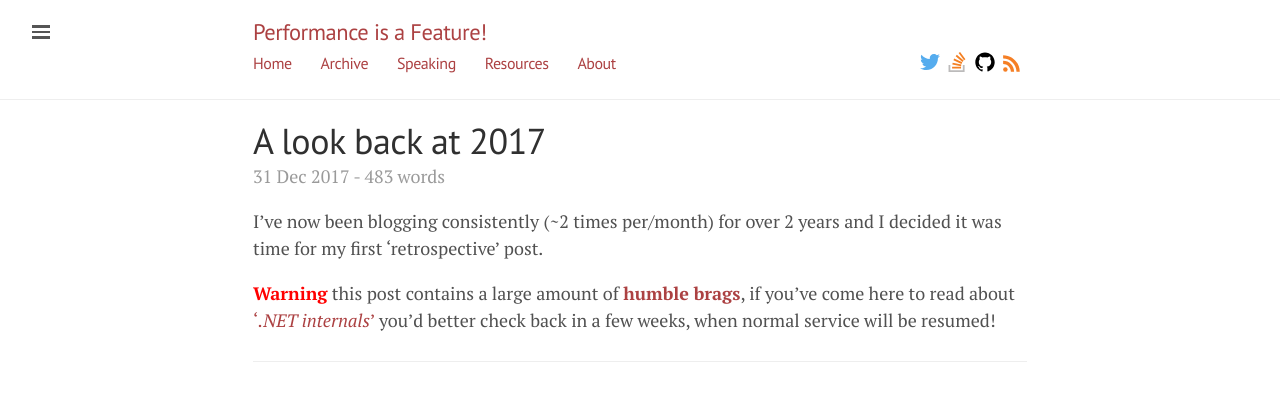
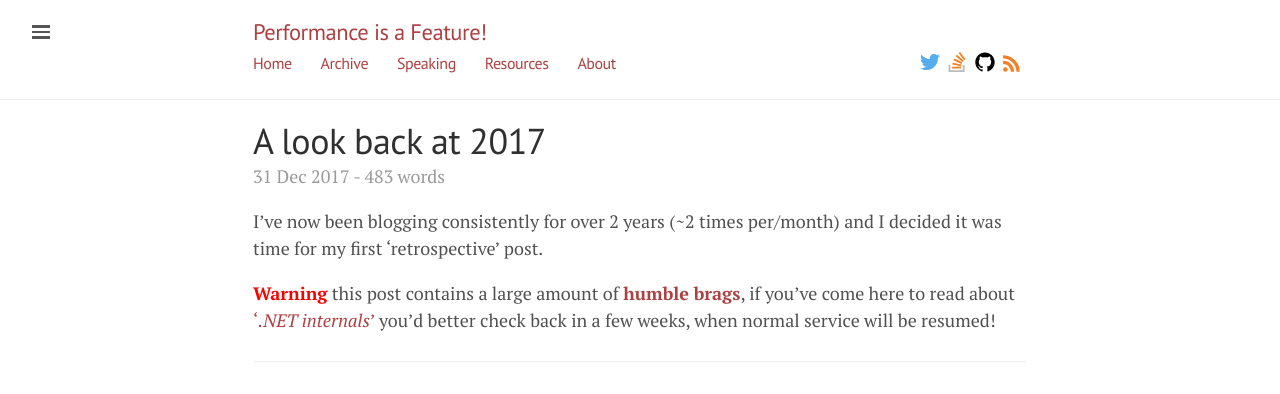
Before and after one commit to mattwarren/mattwarren.github.io, a Jekyll site: the page built from _posts/2017-12-31-A-look-back-at-2017.md, in a window 1280 px wide and 900 px high. Shown: the top 394 px of the window. Built offline with Jekyll 4.4.1, drawn with Linux system fonts in a browser that asks for light colours; nearby versions of some CDN libraries; comment, search, counter and statistics services are not loaded.

Commit message:
Better working

```diff
--- a/_posts/2017-12-31-A-look-back-at-2017.md
+++ b/_posts/2017-12-31-A-look-back-at-2017.md
@@ -5,7 +5,7 @@ comments: true,
 codeproject: false,
 ---
 
-I've now been blogging consistently (~2 times per/month) for over 2 years and I decided it was time for my first 'retrospective' post.
+I've now been blogging consistently for over 2 years (~2 times per/month) and I decided it was time for my first 'retrospective' post.
 
 <strong style="color:red">Warning</strong> this post contains a large amount of [**humble brags**](https://www.urbandictionary.com/define.php?term=humblebrag), if you've come here to read about ['*.NET internals*']({{ base }}/tags/#Internals) you'd better check back in a few weeks, when normal service will be resumed!
 
```
